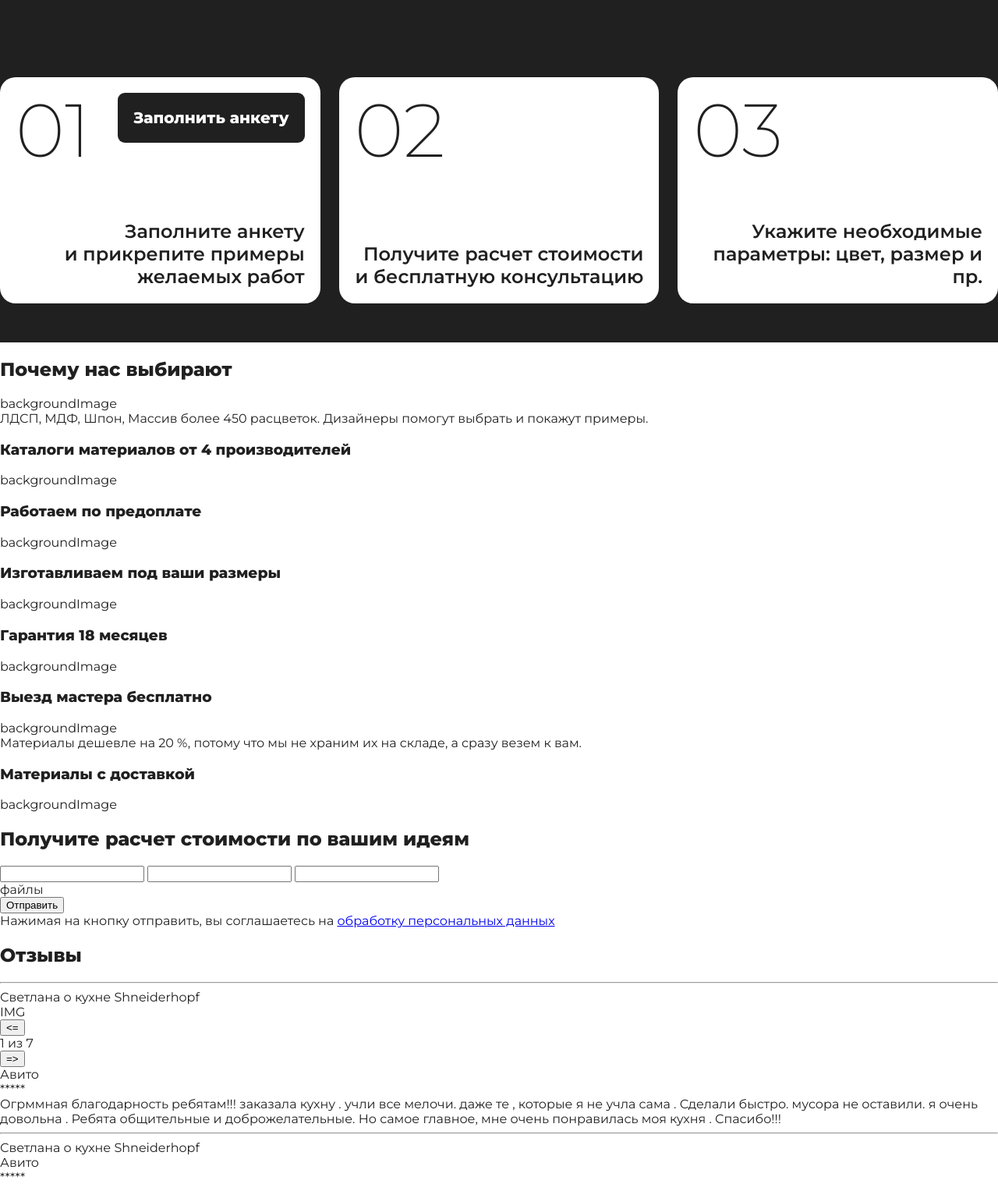
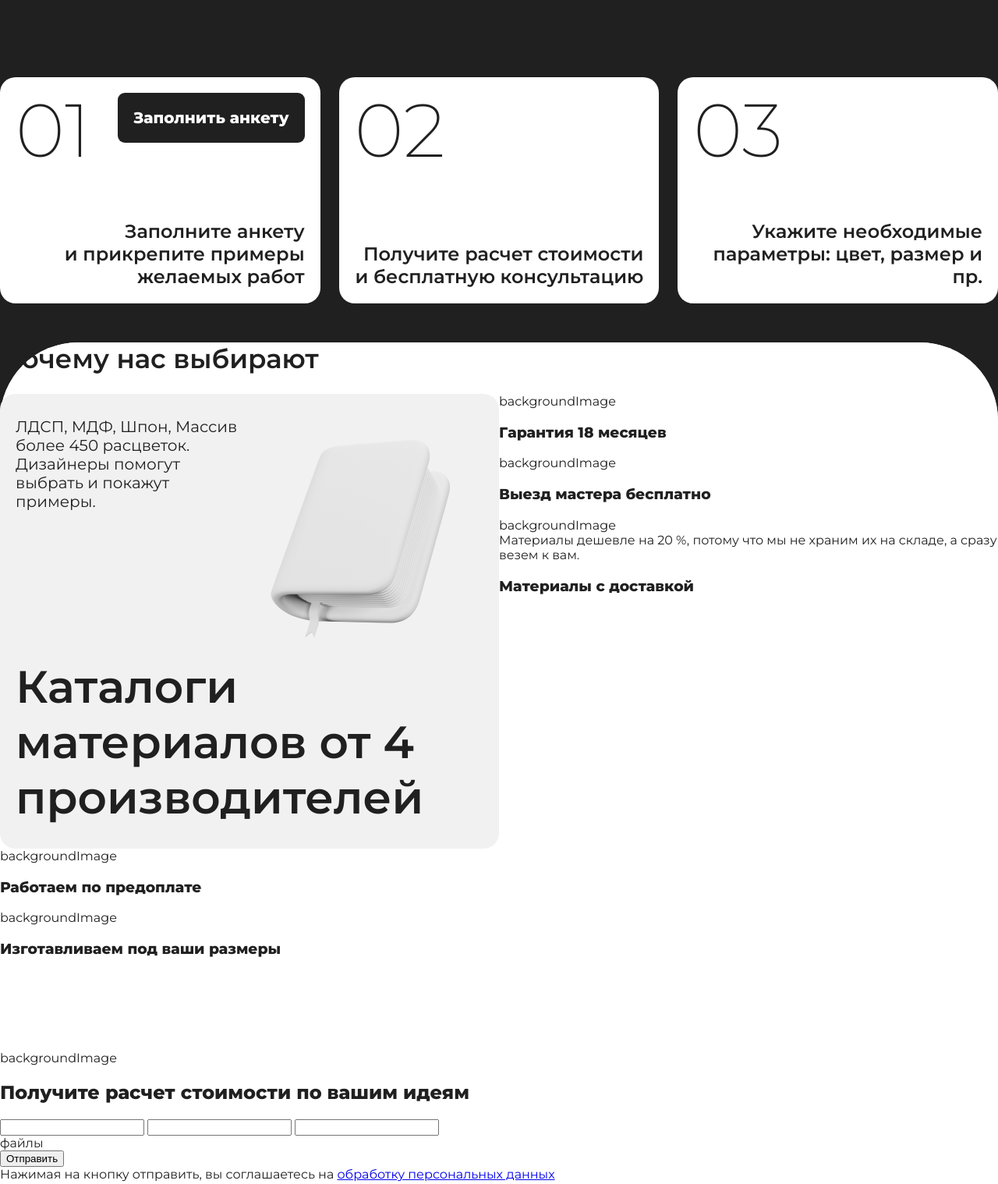
Before and after one commit to Kamrad33/staut-landing, a PHP site: page / in a window 1280 px wide. Shown: the part 1310-2828 px from the top of the page at 78% size. Run offline with PHP 8.4, Linux system fonts and the light colour scheme.

Commit message:
some styles

```diff
--- a/assets/css/index.css
+++ b/assets/css/index.css
@@ -136,6 +136,12 @@ header {
     margin: 0;
 }
 
+.title_h3 {
+    font-size: 58px;
+    font-weight: 600;
+    margin: 0;
+}
+
 .title__description {
     font-size: 20px;
 }
@@ -152,6 +158,7 @@ header {
 .main-content__background {
     border-top-left-radius: 100px;
     border-top-right-radius: 100px;
+    background-color: #FFFFFF;
 }
 .main-content__background_black {
     background-color: #202020;
@@ -200,7 +207,7 @@ header {
 
 .steps {
     padding-top: 100px;
-    padding-bottom: 50px;
+    padding-bottom: 150px;
 }
 .steps__item {
     background-color: #FFFFFF;
@@ -228,6 +235,31 @@ header {
     font-size: 24px;
     text-align: right;
     align-self: flex-end;
+}
+
+.benefits {
+    top: -100px;
+    position: relative;
+}
+.benefits__content {
+    display: flex;
+}
+
+.benefits__item {
+    background-color: #F1F1F1;
+    border-radius: 20px;
+    padding: 30px 20px;
+    position: relative;
+}
+
+.benefits__item__icon {
+    /* position: absolute; */
+    display: flex;
+}
+
+.benefits__item__text {
+    font-weight: 400;
+    font-size: 20px;
 }
 
 /* BUTTONS */
--- a/index.html
+++ b/index.html
@@ -173,15 +173,18 @@
                 <!-- анкета -->
 
                 <!-- нас выбирают -->
-                <div>
-                    <h2>Почему нас выбирают</h2>
-                    <div>
+                <div class="benefits main-content__background">
+                    <div class="wrapper-main main-content__background main-content__block main-content__block_vertical">
+                        <h2 class="title_h2">Почему нас выбирают</h2>
+                        <div class="benefits__content">
                             <!-- контейнер 1 над 2 -->
-                        <div>
-                            <div>
-                                <div>backgroundImage</div>
-                                <div>ЛДСП, МДФ, Шпон, Массив более 450 расцветок. Дизайнеры помогут выбрать и покажут примеры.</div>
-                                <h3>Каталоги материалов от 4 производителей</h3>
+                            <div class="main-content__block__item">
+                                <div class="benefits__item">
+                                    <div class="benefits__item__icon">
+                                        <div class="benefits__item__text">ЛДСП, МДФ, Шпон, Массив более 450 расцветок. Дизайнеры помогут выбрать и покажут примеры.</div>
+                                        <img src="./assets/images/notebook.png" alt="">
+                                    </div>
+                                    <h3 class="title_h3">Каталоги материалов от 4 производителей</h3>
                                 </div>
                                 <div>
                                     <div>
@@ -196,7 +199,7 @@
                             </div>
 
                             <!-- контейнер 2 над 1 -->
-                        <div>
+                            <div class="main-content__block__item">
                                 <div>
                                     <div>
                                         <div>backgroundImage</div>
@@ -211,6 +214,7 @@
                                     <div>backgroundImage</div>
                                     <div>Материалы дешевле на 20 %, потому что мы не храним их на складе, а сразу везем к вам.</div>
                                     <h3>Материалы с доставкой</h3>
+                                </div>
                             </div>
                         </div>
                     </div>
```
Also changed, not shown: assets/images/notebook.png (added). Lines whose indentation alone changed are shown as unchanged.
